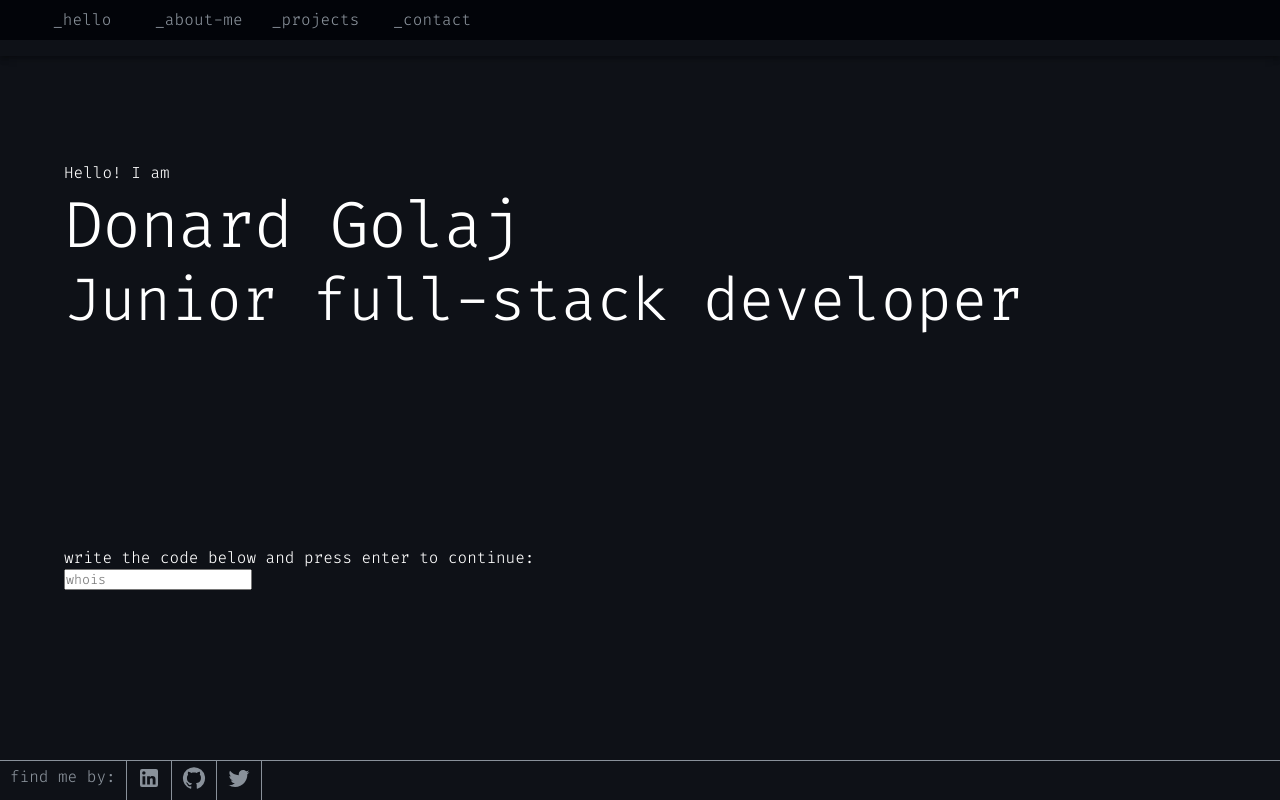
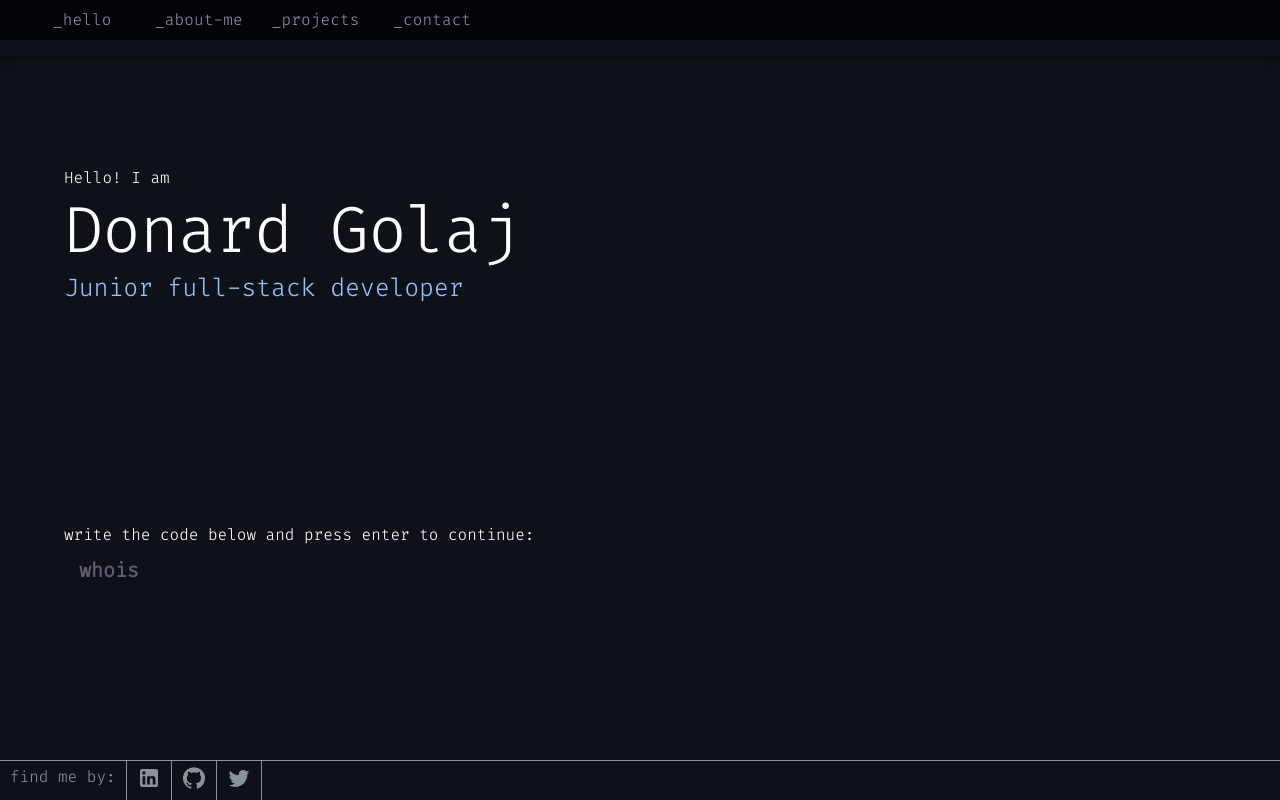
Before and after one commit to Donard97/portfolio, a React (Create React App) app: page / in a window 1280 px wide. Built offline with nearby package versions, Linux system fonts and the light colour scheme.

Commit message:
Add style to home page

```diff
--- a/package.json
+++ b/package.json
@@ -57,6 +57,9 @@
     "eslint-plugin-react": "^7.29.2",
     "eslint-plugin-react-hooks": "^4.3.0",
     "gh-pages": "^3.2.3",
+
+
+
     "postcss-markdown": "^1.2.0",
     "postcss-syntax": "^0.36.2",
     "stylelint": "^13.13.1",
--- a/src/stylesheet/home.css
+++ b/src/stylesheet/home.css
@@ -18,3 +18,32 @@ body {
   flex-direction: column;
   justify-content: space-around;
 }
+
+.content .position {
+  color: #8fc2fc;
+  font-size: 25px;
+  padding-top: 5px;
+}
+
+.content .input {
+  background: none;
+  border: none;
+  margin-top: 10px;
+  height: 30px;
+  color: #665b72;
+  font-weight: 600;
+  padding: 0 10px;
+  font-size: 20px;
+}
+
+.content .input::placeholder {
+  color: #665b72;
+  font-weight: 600;
+  font-size: 20px;
+  padding: 5px;
+}
+
+.content .input:focus-visible {
+  border: none;
+  outline: none;
+}
```
